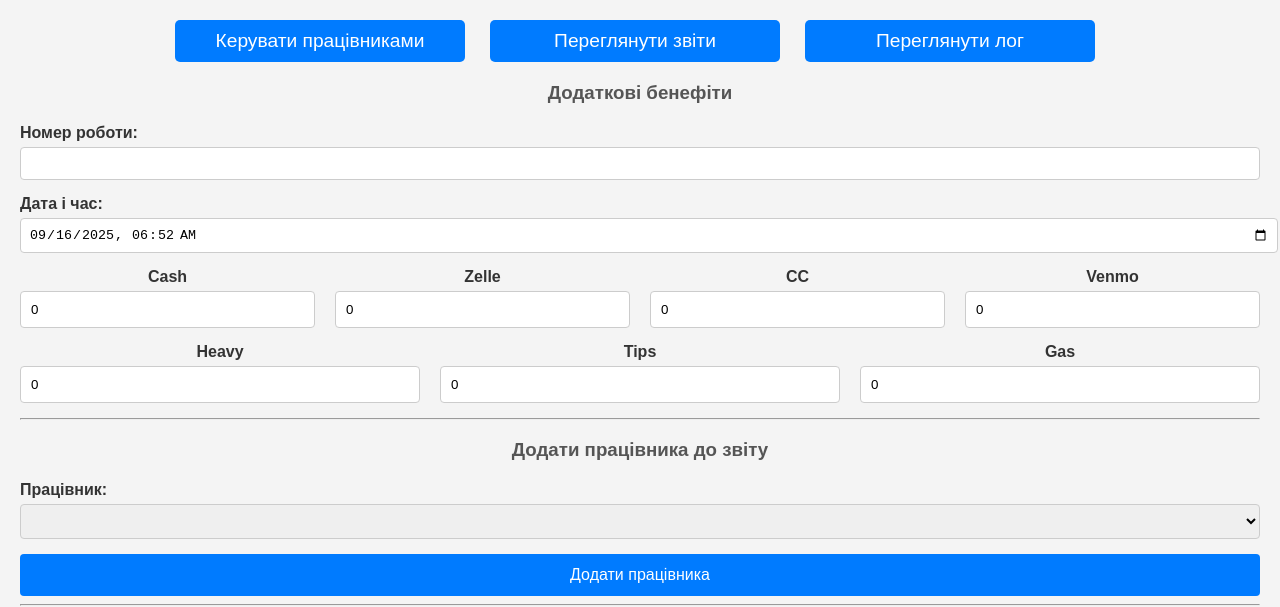
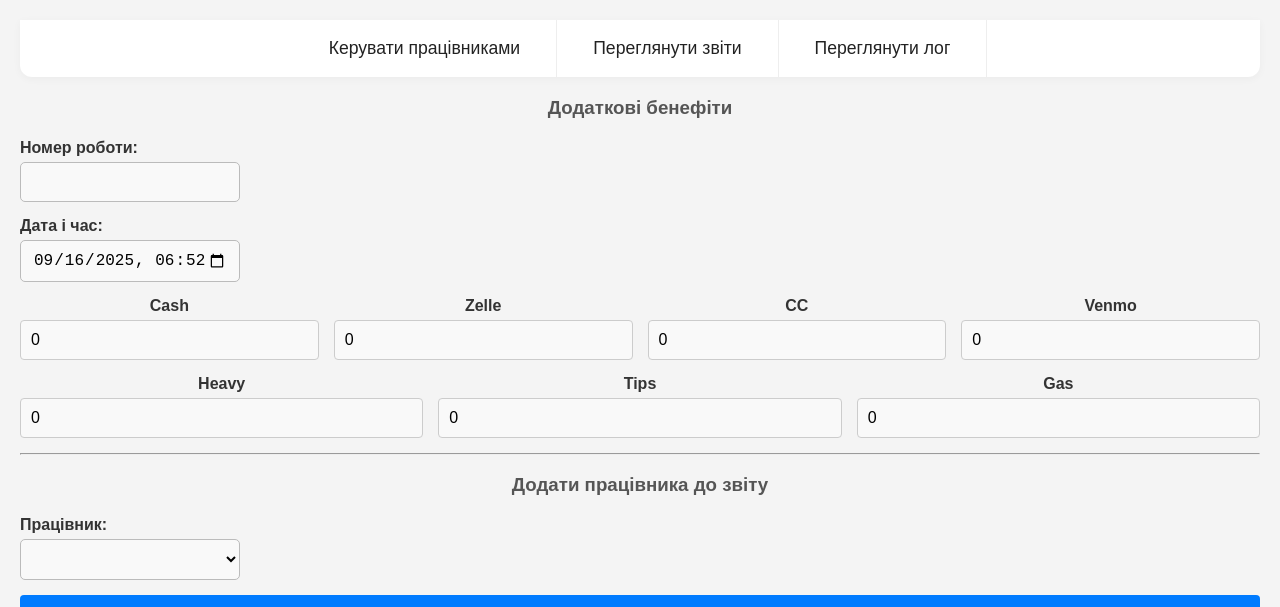
Before and after one commit to joetrembita/WebOblikChasu, a website: page frontend/index.html in a window 1280 px wide. Shown: the top 607 px of the page. Drawn offline with Linux system fonts and the light colour scheme; no server answers.

Commit message:
Початок фронтенду 0.1

```diff
--- a/frontend/style.css
+++ b/frontend/style.css
@@ -133,29 +133,36 @@ tr:hover {
 
 .navigation-buttons {
     display: flex;
-    flex-direction: row;
-    gap: 15px;
-    flex-wrap: wrap;
     justify-content: center;
     align-items: center;
-    margin-bottom: 20px;
+    gap: 0;
+    background: #fff;
+    box-shadow: 0 2px 8px rgba(0,0,0,0.04);
+    border-radius: 0 0 12px 12px;
+    overflow: hidden;
+    margin-bottom: 32px;
+    padding: 0;
 }
 
 .main-button, .back-link {
-    display: inline-block;
-    padding: 15px;
-    background-color: #4CAF50;
-    color: white;
-    text-align: center;
+    display: block;
+    padding: 18px 36px;
+    background: none;
+    color: #222;
     text-decoration: none;
-    font-size: 1.2rem;
-    border-radius: 8px;
-    transition: background-color 0.3s ease;
-    width: 250px;
+    font-size: 1.1rem;
+    font-weight: 500;
+    border: none;
+    border-right: 1px solid #eee;
+    transition: background 0.2s, color 0.2s;
+    cursor: pointer;
+    outline: none;
+    width: auto;
 }
 
 .main-button:hover, .back-link:hover {
-    background-color: #45a049;
+    background: #007bff;
+    color: #fff;
 }
 
 #reports-table-container {
@@ -264,17 +271,24 @@ tr:hover {
 }
 
 .main-button {
-    display: inline-block;
-    padding: 10px 20px;
-    margin-right: 10px;
-    background-color: #007bff;
-    color: white;
+    display: block;
+    padding: 18px 36px;
+    background: none;
+    color: #222;
     text-decoration: none;
-    border-radius: 5px;
+    font-size: 1.1rem;
+    font-weight: 500;
+    border: none;
+    border-right: 1px solid #eee;
+    transition: background 0.2s, color 0.2s;
+    cursor: pointer;
+    outline: none;
+    width: auto;
 }
 
 .main-button:hover {
-    background-color: #0056b3;
+    background: #007bff;
+    color: #fff;
 }
 
 .back-link {
@@ -302,12 +316,47 @@ h1, h3, h4 {
 }
 
 .form-group input, .form-group select {
-    width: 100%;
-    padding: 8px;
-    border: 1px solid #ccc;
-    border-radius: 4px;
+    width: 220px;
+    max-width: 100%;
+    padding: 10px 12px;
+    border: 1px solid #bbb;
+    border-radius: 5px;
+    box-sizing: border-box;
+    font-size: 1rem;
+    background: #f9f9f9;
+    transition: border 0.2s;
+
+input[type="number"]:focus, input[type="text"]:focus, select:focus {
+    border: 1.5px solid #007bff;
+    outline: none;
+    background: #fff;
 }
-
+form, .form-group, .input-group {
+    max-width: 500px;
+    margin-left: auto;
+    margin-right: auto;
+}
+@media (max-width: 600px) {
+    .navigation-buttons {
+        flex-direction: column;
+        border-radius: 0 0 8px 8px;
+    }
+    .main-button {
+        border-right: none;
+        border-bottom: 1px solid #eee;
+        width: 100%;
+        padding: 16px 0;
+    }
+    .main-button:last-child {
+        border-bottom: none;
+    }
+    form, .form-group, .input-group {
+        max-width: 98vw;
+    }
+    input[type="number"], input[type="text"], select {
+        width: 100%;
+    }
+}
 .form-group.horizontal {
     display: flex;
     gap: 20px;
```
Also changed, not shown: 1 other file.
